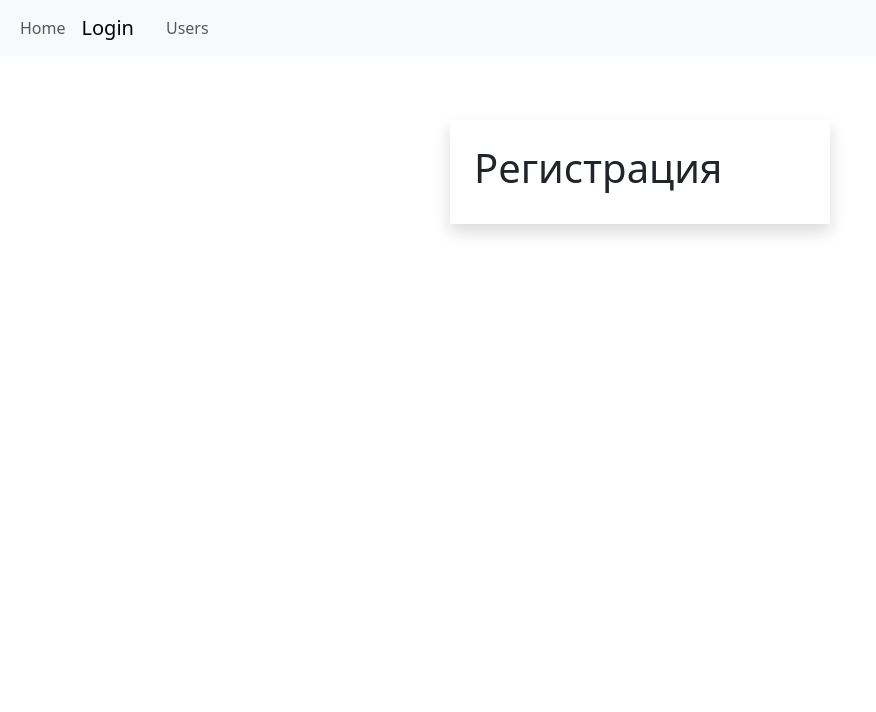
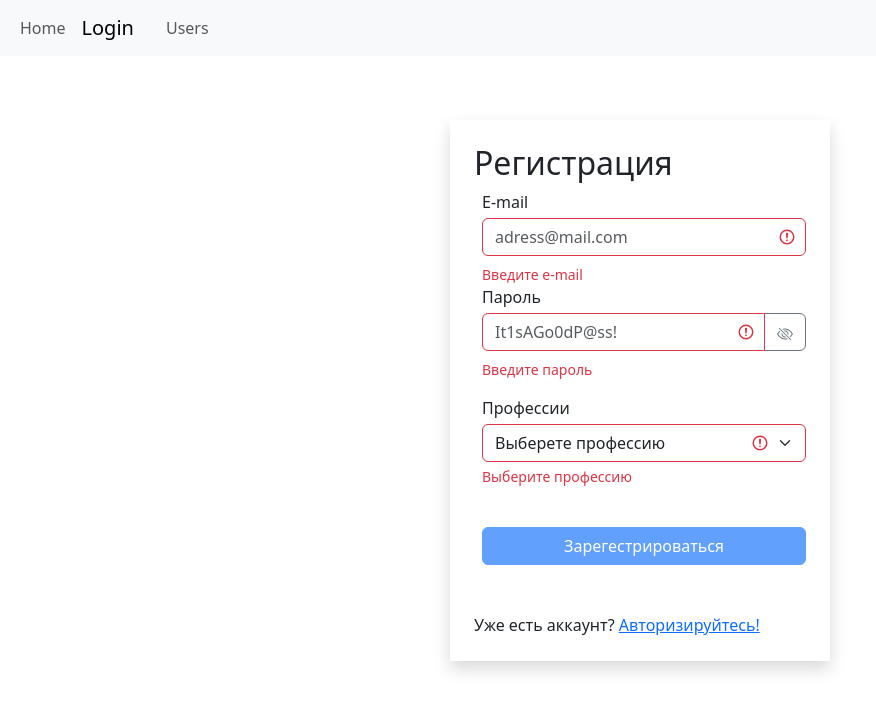
Before and after one commit to AlexCapon/Course-project, a React (Create React App) app: page /login/1 in a window 1280 px wide. Shown: the top 712 px of the page, without its empty margins (0-876 px from the left). Built offline with nearby package versions, Linux system fonts and the light colour scheme.

Commit message:
Added regoster form

```diff
--- /dev/null
+++ b/src/components/common/form/select.jsx
@@ -0,0 +1,60 @@
+/* eslint-disable no-underscore-dangle */
+import React from 'react';
+import PropTypes, { shape } from 'prop-types';
+
+export default function Select({
+  options,
+  value,
+  onChange,
+  error,
+  label,
+  defaultOption,
+}) {
+  const selectClass = `form-select mt-1 ${error ? 'is-invalid' : ' '}`;
+
+  return (
+    <div id="profSelector" className="mb-4 mt-3">
+      <label htmlFor="professionSelect" className="form-label">
+        {label}
+        <div className="input-group has-validation">
+          <select
+            id="professionSelect"
+            className={selectClass}
+            name="profession"
+            value={value}
+            onChange={onChange}
+          >
+            <option id="defaultOption" disabled value="">{defaultOption}</option>
+            {Array.isArray(options) ? (
+              options.map((option) => (
+                <option value={option._id} key={option._id}>
+                  {option.name}
+                </option>
+              ))
+            ) : (
+              <option disabled defaultValue="">Загрузка...</option>
+            )}
+          </select>
+          {error && <div className="invalid-feedback">{error}</div>}
+        </div>
+      </label>
+    </div>
+  );
+}
+
+Select.propTypes = {
+  options: PropTypes.arrayOf(
+    shape({
+      id_: PropTypes.string.isRequired,
+      name: PropTypes.string.isRequired,
+    }),
+  ).isRequired,
+  value: PropTypes.string.isRequired,
+  onChange: PropTypes.func.isRequired,
+  error: PropTypes.string,
+  label: PropTypes.string.isRequired,
+  defaultOption: PropTypes.string.isRequired,
+};
+Select.defaultProps = {
+  error: undefined,
+};
--- /dev/null
+++ b/src/components/ui/rgisterForm.jsx
@@ -0,0 +1,134 @@
+/* eslint-disable no-underscore-dangle */
+/* eslint-disable react/jsx-no-bind */
+import React, { useEffect, useState } from 'react';
+import api from '../../api';
+import InputField from '../common/form/inputField';
+import showElement from '../../utils/showElement';
+import showError from '../../utils/showError';
+import validator from '../../utils/validator';
+import Select from '../common/form/select';
+
+export default function RegisterForm() {
+  const emptyData = { email: '', password: '', profession: '' };
+  const [data, setData] = useState(emptyData);
+  const [errors, setErrors] = useState({});
+  const [professions, setPropfessions] = useState(api.professions.fetchAll());
+
+  useEffect(() => {
+    if (!Array.isArray(professions)) {
+      professions
+        .then((array) => setPropfessions(array))
+        .catch((err) => showError(err));
+    }
+  }, []);
+  showElement(professions, 'professions');
+  const validatorConfig = {
+    email: {
+      isRequired: {
+        message: 'Введите e-mail',
+      },
+      isEmail: {
+        message: 'Не корректный e-mail',
+      },
+    },
+    password: {
+      isRequired: {
+        message: 'Введите пароль',
+      },
+      isCapitalSymbol: {
+        message: 'В пароле должна быть хотя бы 1 заглавная буква',
+      },
+      isContainsDigits: {
+        message: 'В пароле должна быть хотя бы 1 цифра',
+      },
+      minLength: {
+        message: 'В пароле должно быть минимум 8 символов',
+        value: 8,
+      },
+    },
+    profession: {
+      isRequired: {
+        message: 'Выберите профессию',
+      },
+    },
+  };
+  function validate() {
+    const errorsObj = validator(data, validatorConfig);
+    setErrors(errorsObj);
+    return Object.keys(errorsObj).length === 0;
+  }
+
+  function handleChange({ target }) {
+    setData((prevState) => ({
+      ...prevState,
+      [target.name]: target.value,
+    }));
+  }
+  function handleSubmit() {
+    const dataIsValid = validate();
+    if (dataIsValid) {
+      const newUser = {
+        username: data.email,
+        password: data.password,
+        profession: professions.filter(
+          (prof) => prof._id === data.profession,
+        )[0],
+        id: Date.now() + data.email,
+      };
+      showElement(newUser, 'Trying to register user...');
+      setData(emptyData);
+    }
+  }
+  const formIsInvalid = Object.keys(errors).length !== 0;
+
+  useEffect(() => {
+    validate();
+  }, [data]);
+
+  return (
+    <div className="">
+      <h2>Регистрация</h2>
+      <form id="loginForm" onChange={handleChange} className="form mb-5 ms-2">
+        <InputField
+          name="email"
+          type="text"
+          label="E-mail"
+          placeholder="adress@mail.com"
+          value={data.email}
+          error={errors.email}
+          onChange={handleChange}
+        />
+        <InputField
+          name="password"
+          type="password"
+          label="Пароль"
+          placeholder="It1sAGo0dP@ss!"
+          value={data.password}
+          error={errors.password}
+          onChange={handleChange}
+        />
+        <Select
+          label="Профессии"
+          defaultOption="Выберете профессию"
+          options={professions}
+          value={data.profession}
+          error={errors.profession}
+          onChange={handleChange}
+        />
+        <button
+          type="button"
+          onClick={handleSubmit}
+          className="btn btn-primary mt-2 mx-auto w-100"
+          disabled={formIsInvalid}
+        >
+          Зарегестрироваться
+        </button>
+      </form>
+      <span className="w-100">
+        Уже есть аккаунт?
+        {' '}
+        <a href="/login">Авторизируйтесь!</a>
+      </span>
+    </div>
+  );
+}
--- a/src/layouts/login.jsx
+++ b/src/layouts/login.jsx
@@ -2,8 +2,10 @@
 import React from 'react';
 import { useParams } from 'react-router-dom';
 import LoginForm from '../components/ui/loginForm';
+
 // eslint-disable-next-line no-unused-vars
 import showElement from '../utils/showElement';
+import RegisterForm from '../components/ui/rgisterForm';
 
 export default function Login() {
   const { register } = useParams();
@@ -13,7 +15,7 @@ export default function Login() {
         <div className="col-md-4 offset-md-4 shadow p-4 mt-3">
           {!register
             ? <LoginForm />
-            : <h1>Регистрация</h1>}
+            : <RegisterForm />}
         </div>
       </div>
     </div>
```
